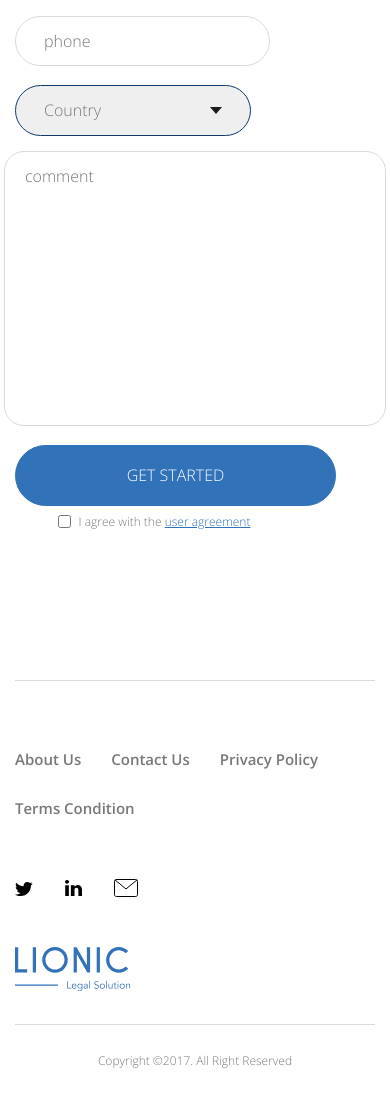
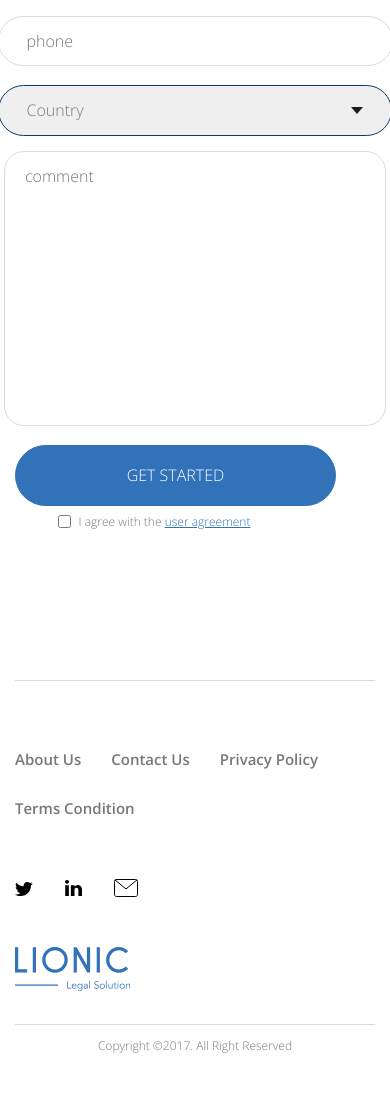
Before and after one commit to Davit-H77/Lionic, a plain HTML site: page index.html in a window 390 px wide. Shown: the part 5453-6550 px from the top of the page. After the commit the page ends 6520 px from the top, so only its background shows below. Drawn offline with Linux system fonts and the light colour scheme.

Commit message:
update css

```diff
--- a/css/style.css
+++ b/css/style.css
@@ -418,8 +418,7 @@ main {
 
 .articles-caption {
 
-
-        margin-top: 87px;
+    margin-top: 87px;
     padding: 0;
     margin-bottom: 42px;
 
@@ -930,6 +929,7 @@ footer {
     padding: 15px 28px;
     color: #787878;
 
+
 }
 
 #name:not(:placeholder-shown),
@@ -1050,6 +1050,11 @@ footer {
     gap: 8px;
     width: 201px;
 }
+#join-us-chekbox:focus-visible{
+     outline: 2px solid #71A7E2;
+    outline-offset: 5px;
+
+}
 
 .join-us-get-started-button {
     display: flex;
@@ -1112,6 +1117,7 @@ footer {
     height: 100%;
     gap: 30px;
     justify-content: flex-start;
+    margin-bottom: 0;
 }
 
 .footer-svg-list2 {
@@ -1158,7 +1164,13 @@ footer {
         max-width: 390px;
         margin: 0 15px auto;
     }
-    #home{
+    .footer-p{
+                margin: 0 auto;
+        padding: 15px 0;
+        text-align: center;
+    }
+
+    #home {
         background-image: none;
     }
 
@@ -1344,16 +1356,25 @@ footer {
         width: 364px;
         justify-content: center;
     }
+#name,
+#email,
+#tel{
+     width: 337px;
+}
+#country{
+        width: 394px;
+}
 
     .footer-p {
         margin: 0 auto;
     }
+
     /*
     main,.footer2{
         padding-left: 15px;
     }
         */
-    .services-p{
+    .services-p {
         line-height: 155%;
     }
 
--- a/index.html
+++ b/index.html
@@ -404,6 +404,7 @@
         </div>
     </footer>
     <footer class="footer2">
+
         <ul class="footer-a-list2">
             <li><a href="#" class="footer-a">About Us</a></li>
             <li><a href="#" class="footer-a">Contact Us</a></li>
@@ -450,9 +451,9 @@
         <div class="footer-logo">
             <img src="./images/logo.svg" alt="Lionic-logo">
         </div>
+</footer>
+        <p class="footer-p">Copyright ©2017. All Right Reserved</p>
 
-        <p class="footer-p">Copyright ©2017. All Right Reserved</p>
-    </footer>
 
 </body>
 
```
